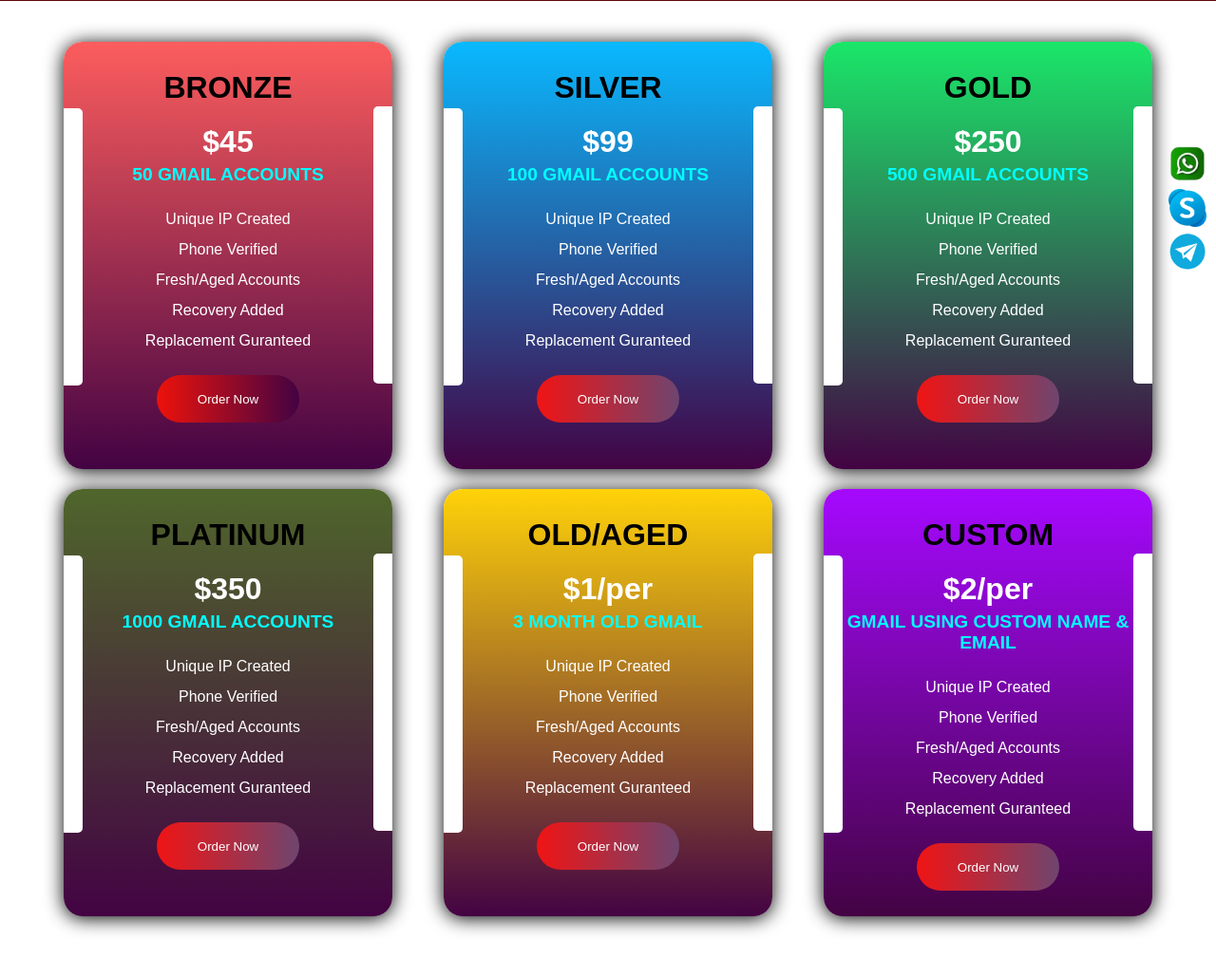
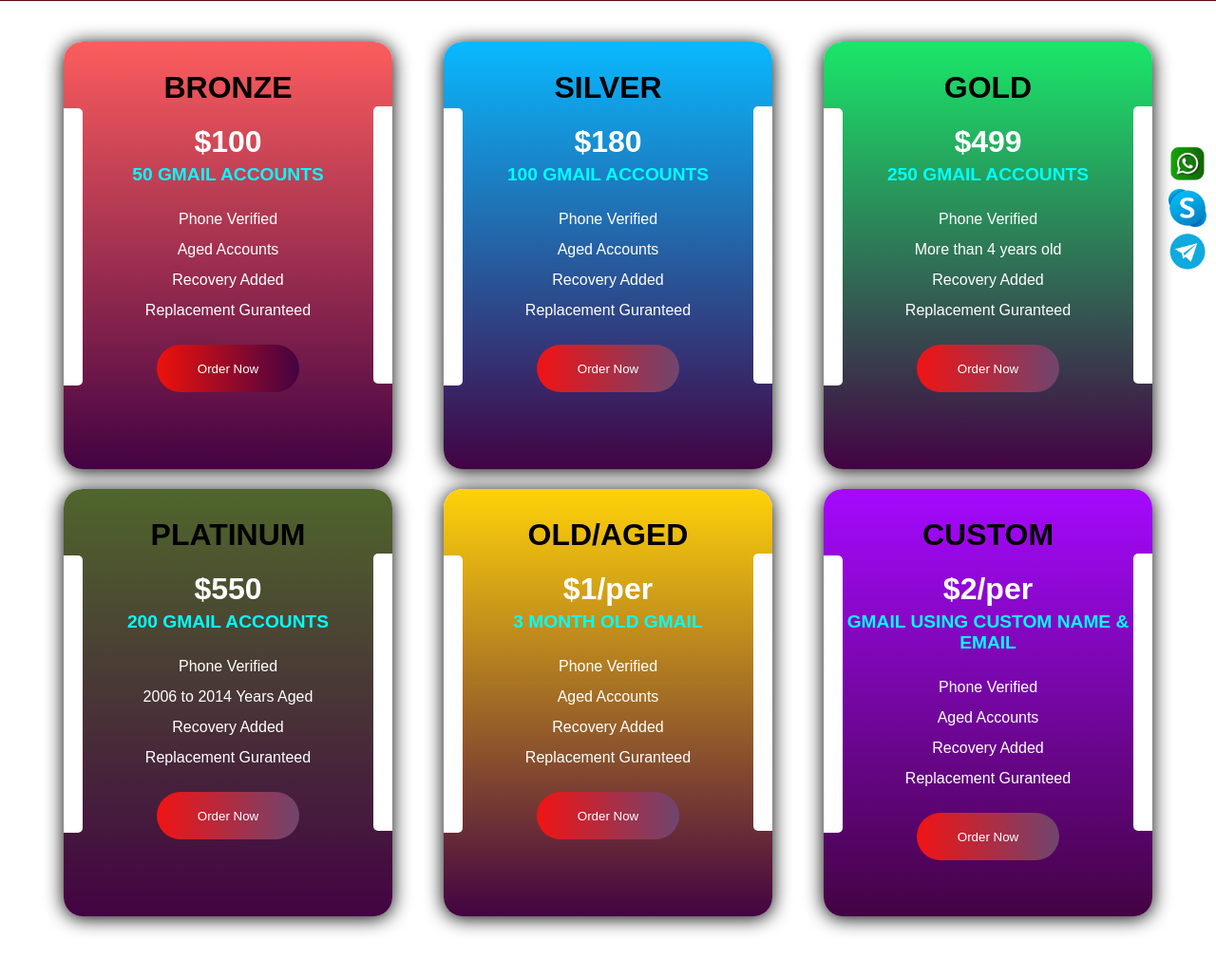
Before and after one commit to NI-Tushar/pvaatoz, a Laravel app: page /buy_gmail in a window 1280 px wide. Shown: the part 482-1512 px from the top of the page at 95% size. Run offline with Laravel 10, Linux system fonts and the light colour scheme; some libraries are stand-ins or nearby versions.

Commit message:
update existing product price and feature

```diff
--- a/resources/views/layouts/navbar.blade.php
+++ b/resources/views/layouts/navbar.blade.php
@@ -26,7 +26,7 @@
     <div class="top_bar">
         <ul>
         <li><a target="_blank" href="https://wa.me/+8801304896626?text="><img src="{{url('resource/images/topbar_logo/whatsapp.png')}}" alt=""></a></li>
-        <li><a target="_blank" href="https://t.me/Behan620971"><img src="{{url('resource/images/topbar_logo/telegram.png')}}" alt=""></a></li>
+        <li><a target="_blank" href="https://t.me/jesusplan1"><img src="{{url('resource/images/topbar_logo/telegram.png')}}" alt=""></a></li>
         <li><a target="_blank" href="https://join.skype.com/invite/sK4XVupbQ2gQ"><img src="{{url('resource/images/topbar_logo/skype.png')}}" alt=""></a></li>
         </ul>
     </div>
@@ -55,7 +55,8 @@
                 <ul class="js-sub-menu sub-menu">
                     <li><a href="{{url('/buy_edumail')}}">Edu Mail</a></li>
                     <li><a href="{{url('/buy_tinder')}}">Tinder</a></li>
-                    <li><a href="{{url('/buy_pinterest')}}">Pinterest</a></li>
+                    <!-- <li><a href="{{url('/buy_pinterest')}}">Pinterest</a></li> -->
+                    <li><a href="{{url('/buy_aliExpress')}}">Ali-Express</a></li>
                     <li><a href="{{url('/buy_quora')}}">Quora</a></li>
                     <li><a href="{{url('/buy_github')}}">GitHub</a></li>
                     <li><a href="{{url('/buy_facebook')}}">Facebook</a></li>
@@ -72,7 +73,7 @@
                 <ul class="js-sub-menu sub-menu">
                     <li><a href="{{url('/buy_ticketmaster')}}">Ticketmaster</a></li>
                     <li><a href="{{url('/buy_medium')}}">Medium Account</a></li>
-                    <li><a href="{{url('/buy_coinbase')}}">Coinbase Account</a></li>
+                    <!-- <li><a href="{{url('/buy_coinbase')}}">Coinbase Account</a></li> -->
                     <li><a href="{{url('/buy_naver')}}">Naver Account</a></li>
                     <li><a href="{{url('/buy_binance')}}">Bainance Account</a></li>
                     <li><a href="{{url('/buy_paypal')}}">PayPal Account</a></li>
--- a/resources/views/layouts/side_contact.blade.php
+++ b/resources/views/layouts/side_contact.blade.php
@@ -8,7 +8,8 @@
         <ul>
           <li><a target="_blank" href="https://wa.me/+8801304896626?text="><img src="{{url('resource/images/topbar_logo/whatsapp.png')}}" alt=""></a></li>
           <li><a target="_blank" href="https://join.skype.com/invite/sK4XVupbQ2gQ"><img src="{{url('resource/images/topbar_logo/skype.png')}}" alt=""></a></li>
-          <li><a target="_blank" href="https://t.me/Behan620971"><img src="{{url('resource/images/topbar_logo/telegram.png')}}" alt=""></a></li>
+          <!-- <li><a target="_blank" href="https://t.me/Behan620971"><img src="{{url('resource/images/topbar_logo/telegram.png')}}" alt=""></a></li> -->
+          <li><a target="_blank" href="https://t.me/jesusplan1"><img src="{{url('resource/images/topbar_logo/telegram.png')}}" alt=""></a></li>
         </ul>
       </div>
        <!-- ________________________________________________________________________ SIDE CONTACT END -->
--- a/resources/views/products/gmail.blade.php
+++ b/resources/views/products/gmail.blade.php
@@ -45,14 +45,13 @@
                         <div class="right_line"></div>
                         <div class="price-card-desc">
                         <h3>BRONZE</h3>
-                            <h1 class="price"><span>$</span>45</h1>
+                            <h1 class="price"><span>$</span>100</h1>
                             <h5>50 GMAIL ACCOUNTS</h5>
-                            <p>Unique IP Created</p>
                             <p>Phone Verified</p>
-                            <p>Fresh/Aged Accounts</p>
+                            <p>Aged Accounts</p>
                             <p>Recovery Added</p>
                             <p>Replacement Guranteed</p>
-                            <a href="{{url('/gmail_price/50/ Gmail Accounts/Bronze/50/45')}}"><button class="btn-2">Order Now</button></a>
+                            <a href="{{url('/gmail_price/50/ Gmail Accounts/Bronze/120/100')}}"><button class="btn-2">Order Now</button></a>
                         </div>
                     </div>
                 </div>
@@ -65,14 +64,13 @@
                         <div class="right_line"></div>
                         <div class="price-card-desc">
                             <h3>SILVER</h3>
-                            <h1 class="price"><span>$</span>99</h1>
+                            <h1 class="price"><span>$</span>180</h1>
                             <h5>100 GMAIL ACCOUNTS</h5>
-                            <p>Unique IP Created</p>
                             <p>Phone Verified</p>
-                            <p>Fresh/Aged Accounts</p>
+                            <p>Aged Accounts</p>
                             <p>Recovery Added</p>
                             <p>Replacement Guranteed</p>
-                            <a href="{{url('/gmail_price/100/ Gmail Accounts/Silver/110/99')}}"><button class="btn-3">Order Now</button></a>
+                            <a href="{{url('/gmail_price/100/ Gmail Accounts/Silver/220/180')}}"><button class="btn-3">Order Now</button></a>
                         </div>
                     </div>
                 </div>
@@ -87,14 +85,13 @@
                         <div class="right_line"></div>
                         <div class="price-card-desc">
                             <h3>GOLD</h3>
-                            <h1 class="price"><span>$</span>250</h1>
-                            <h5>500 GMAIL ACCOUNTS</h5>
-                            <p>Unique IP Created</p>
+                            <h1 class="price"><span>$</span>499</h1>
+                            <h5>250 GMAIL ACCOUNTS</h5>
                             <p>Phone Verified</p>
-                            <p>Fresh/Aged Accounts</p>
+                            <p>More than 4 years old</p>
                             <p>Recovery Added</p>
                             <p>Replacement Guranteed</p>
-                            <a href="{{url('/gmail_price/500/ Gmail Accounts/Gold/300/250')}}"><button class="btn-3">Order Now</button></a>
+                            <a href="{{url('/gmail_price/250/ Gmail Accounts/Gold/510/499')}}"><button class="btn-3">Order Now</button></a>
                         </div>
                     </div>
                 </div>
@@ -108,14 +105,13 @@
                     <div class="right_line"></div>
                     <div class="price-card-desc">
                         <h3>PLATINUM</h3>
-                        <h1 class="price"><span>$</span>350</h1>
-                        <h5>1000 GMAIL ACCOUNTS</h5>
-                        <p>Unique IP Created</p>
+                        <h1 class="price"><span>$</span>550</h1>
+                        <h5>200 GMAIL ACCOUNTS</h5>
                         <p>Phone Verified</p>
-                        <p>Fresh/Aged Accounts</p>
+                        <p>2006 to 2014 Years Aged</p>
                         <p>Recovery Added</p>
                         <p>Replacement Guranteed</p>
-                        <a href="{{url('/gmail_price/1000/ Gmail Accounts/Platinum/400/350')}}"><button class="btn-3">Order Now</button></a>
+                        <a href="{{url('/gmail_price/200/ Gmail Accounts/Platinum/590/550')}}"><button class="btn-3">Order Now</button></a>
                     </div>
                 </div>
                 </div>
@@ -129,9 +125,8 @@
                             <h3>OLD/AGED</h3>
                             <h1 class="price"><span>$</span>1<span>/per</span></h1>
                             <h5>3 MONTH OLD GMAIL</h5>
-                            <p>Unique IP Created</p>
                             <p>Phone Verified</p>
-                            <p>Fresh/Aged Accounts</p>
+                            <p>Aged Accounts</p>
                             <p>Recovery Added</p>
                             <p>Replacement Guranteed</p>
                             <a href="{{url('/gmail_price/1/ Old-Aged Gmail Accounts/Per Account/3/1')}}"><button class="btn-3">Order Now</button></a>
@@ -150,9 +145,8 @@
                             <h3>CUSTOM</h3>
                             <h1 class="price"><span>$</span>2<span>/per</span></h1>
                             <h5>GMAIL USING CUSTOM NAME & EMAIL</h5>
-                            <p>Unique IP Created</p>
                             <p>Phone Verified</p>
-                            <p>Fresh/Aged Accounts</p>
+                            <p>Aged Accounts</p>
                             <p>Recovery Added</p>
                             <p>Replacement Guranteed</p>
                             <a href="{{url('/gmail_price/1/ Custom Gmail Accounts/Per Account/5/2')}}"><button class="btn-3">Order Now</button></a>
```
Also changed, not shown: resources/views/home.blade.php (+4 -4 lines), resources/views/products/discord.blade.php (+12 -15 lines), resources/views/products/edumail.blade.php (+15 -16 lines), resources/views/products/twitter.blade.php (+18 -20 lines).
